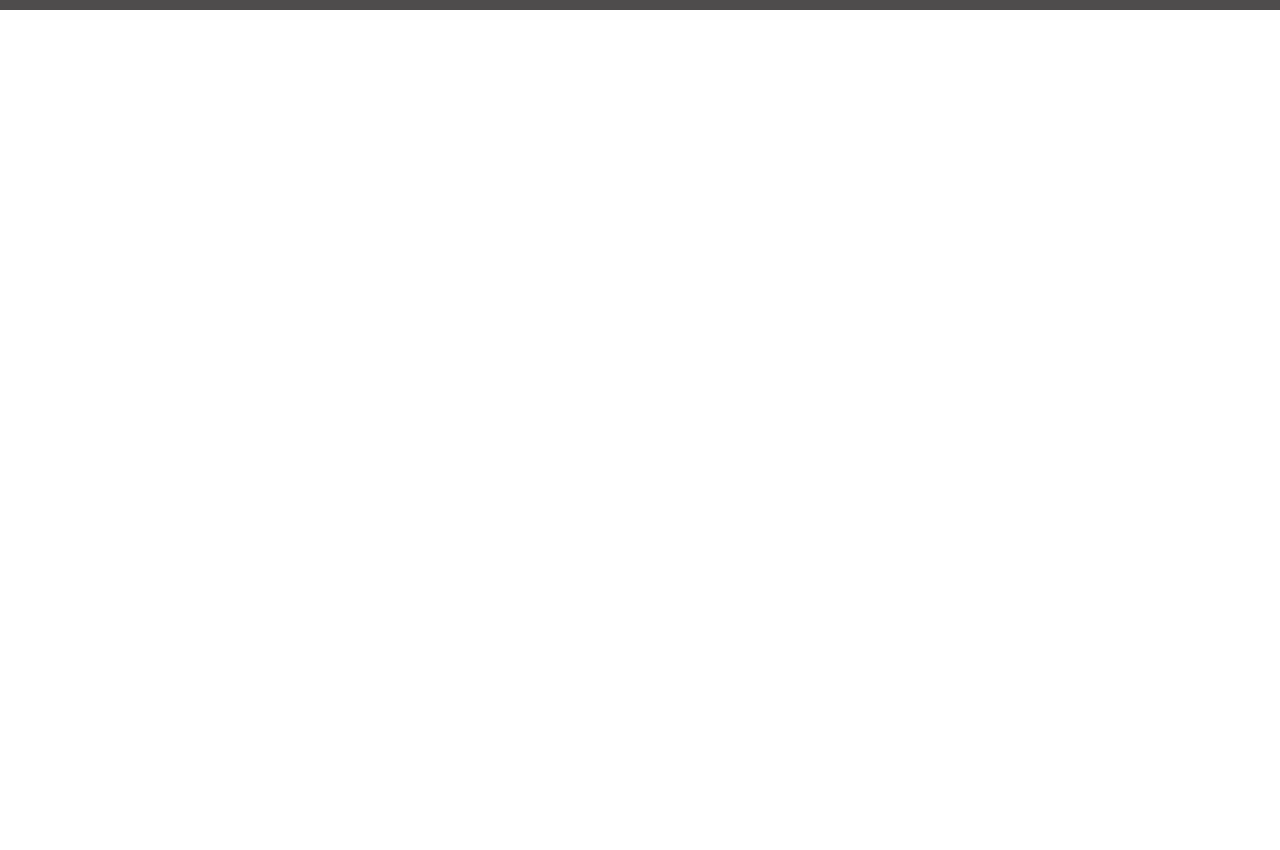
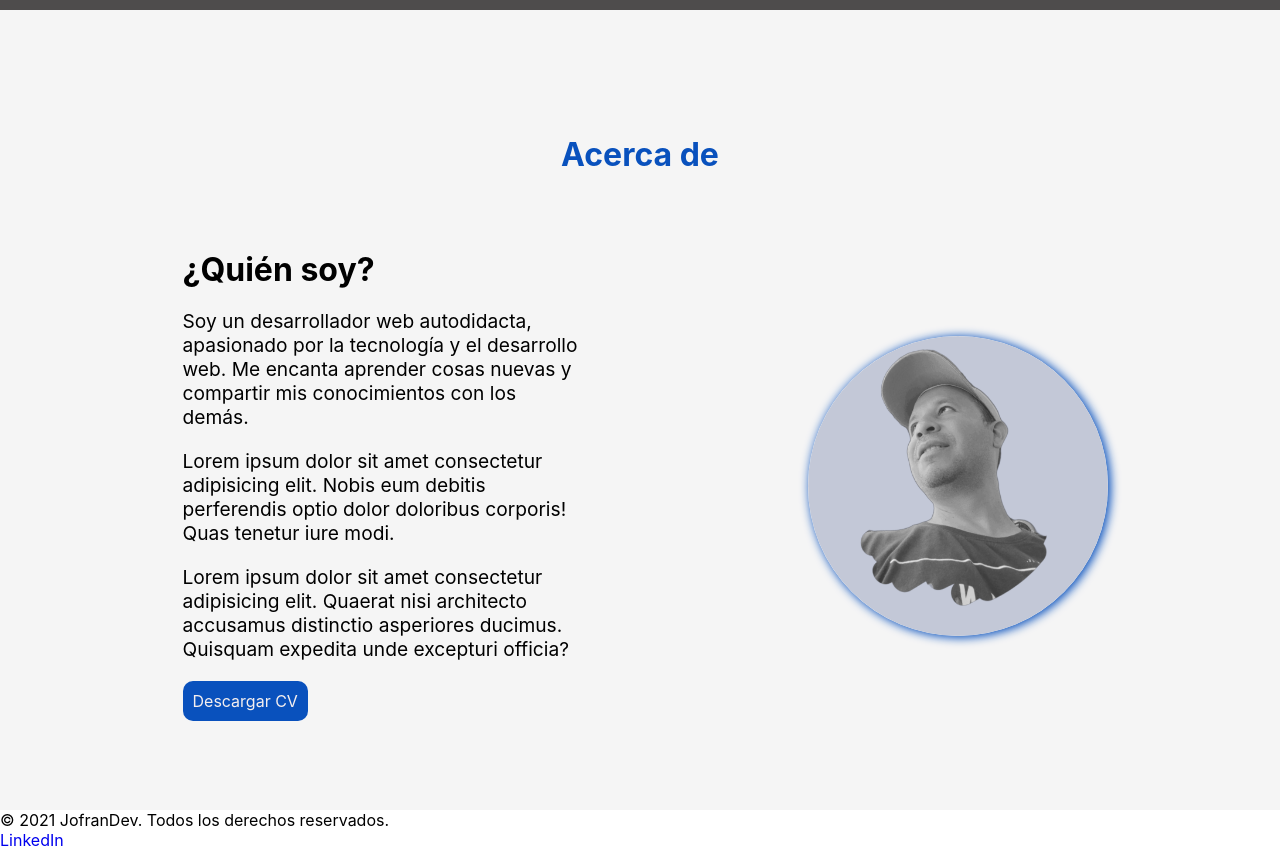
Before and after one commit to JofrarcDev/Portafolio, a React (Create React App) app: page / in a window 1280 px wide. Shown: the part 1860-2710 px from the top of the page. Before the commit the page ends 1870 px from the top, so only its background shows below. Built offline with nearby package versions, Linux system fonts and the light colour scheme.

Commit message:
cambio imagen de perfil y logo, creado componente acerca, respnsivo

```diff
--- a/src/App.js
+++ b/src/App.js
@@ -4,6 +4,7 @@ import Header from './componentes/Header/header';
 import Inicio from './componentes/Inicio/Inicio';
 import Proyectos from './componentes/proyectos/proyectos';
 import './App.css';
+import Acerca from './componentes/Acerca/acerca';
 
 function App() {
   return (
@@ -11,6 +12,13 @@ function App() {
       <Header />
       <Inicio />
       <Proyectos />
+      <Acerca />
+      <footer>
+        <div className="container__footer">
+          <p>© 2021 JofranDev. Todos los derechos reservados.</p>
+          <a href="https://www.linkedin.com/in/jofran-ramirez-1b1a6a1b5/" target="_blank" rel="noreferrer">LinkedIn</a>
+        </div>
+      </footer>
     </div>
 
   );
--- /dev/null
+++ b/src/componentes/Acerca/acerca.css
@@ -0,0 +1,111 @@
+.container__acerca {
+    display: flex;
+    flex-direction: column;
+    justify-content: center;
+    align-items: center;
+    height: 100vh;
+    width: 100%;
+    background-color: #f5f5f5;
+    padding-top: 1rem;
+
+}
+
+.container__acerca .acerca__titulo {
+    font-size: 2rem;
+    font-weight: 700;
+    color: #0951bd;
+    margin-bottom: 1rem;
+    margin-top: 5rem;
+}
+
+.container__acerca .container__contenido-acerca {
+    display: flex;
+    justify-content: space-around;
+    align-items: center;
+    width: 100%;
+    padding: 60px;
+    margin: 0 60px;
+}
+.container__acerca .container__contenido-acerca article{
+    margin-left: 10px;
+    width: 400px;
+}
+.container__acerca .container__contenido-acerca article h3 {
+    font-size: 2rem;
+    margin-bottom: 20px;
+}
+.container__acerca .container__contenido-acerca article p {
+    font-size: 1.2rem;
+    margin-bottom: 20px;
+}
+.container__acerca .container__contenido-acerca article .container__boton {
+    display: flex;
+    justify-content: space-between;
+    width: 250px;
+}
+.container__acerca .container__contenido-acerca article .container__boton a {
+    background-color:  #0951bd;
+    padding: 10px;
+    border-radius: 10px;
+    text-decoration: none;
+    color: rgb(245, 239, 239);
+}
+.container__acerca .container__contenido-acerca article .container__boton a:hover {
+    box-shadow: 2px 1px 10px 1px #0951bd;
+}
+.container__acerca .container__contenido-acerca .container__imagen {
+    display: flex;
+    justify-content: center;
+    align-items: center;
+    width: 300px;
+    height: 300px;
+}
+
+.container__acerca .container__contenido-acerca .container__imagen img {
+    width: 100%;
+    height: 100%;
+    border-radius: 50%;
+    box-shadow: 2px 1px 10px 1px #0951bd;
+}
+
+@media (max-width: 924px){
+    .container__acerca .container__contenido-acerca .container__imagen {
+        margin-top: 4rem;
+        width: 270px;
+        height: 270px;
+    }
+    .container__acerca .container__contenido-acerca article h3 {
+        font-size: 1.8rem;
+        margin-bottom: 12px;
+    }
+    .container__acerca .container__contenido-acerca article p {
+        font-size: 1rem;
+        margin-bottom: 15px;
+    }
+
+}
+@media (max-width: 884px){
+
+    .container__acerca .acerca__titulo {
+        margin-bottom: 0;
+        margin-top: 8rem;
+    }
+    .container__acerca .container__contenido-acerca {
+        display: flex;
+        padding: 20px;
+
+
+    }
+
+}
+
+@media (max-width: 810px){
+
+}
+@media (max-width: 768px) {
+    .container__acerca .container__contenido-acerca {
+        display: flex;
+        flex-direction: column;
+        margin-top: 0;
+    }
+}
--- /dev/null
+++ b/src/componentes/Acerca/acerca.jsx
@@ -0,0 +1,27 @@
+import React from 'react'
+import './acerca.css'
+import imagenAcerca from '../../logo/acerca.png'
+
+const Acerca = () => {
+  return (
+    <div className="container__acerca" id="acerca">
+      <h2 className="acerca__titulo">Acerca de</h2>
+      <div className="container__contenido-acerca">
+        <article>
+          <h3>¿Quién soy?</h3>
+          <p>Soy un desarrollador web autodidacta, apasionado por la tecnología y el desarrollo web. Me encanta aprender cosas nuevas y compartir mis conocimientos con los demás.</p>
+          <p>Lorem ipsum dolor sit amet consectetur adipisicing elit. Nobis eum debitis perferendis optio dolor doloribus corporis! Quas tenetur iure modi.</p>
+          <p>Lorem ipsum dolor sit amet consectetur adipisicing elit. Quaerat nisi architecto accusamus distinctio asperiores ducimus. Quisquam expedita unde excepturi officia?</p>
+          <div className="container__boton">
+            <a href="#" className="boton">Descargar CV</a>
+          </div>
+        </article>
+        <figure className='container__imagen'>
+          <img src={imagenAcerca} alt="Imagen de perfil" className="acerca__imagen" />
+        </figure>
+      </div>
+    </div>
+  )
+}
+
+export default Acerca
--- a/src/componentes/Header/header.jsx
+++ b/src/componentes/Header/header.jsx
@@ -1,7 +1,7 @@
 
 
 import React, {useState} from "react";
-import jofranicon from '../../logo/jofrandev.png';
+import jofranicon from '../../logo/jofrandev.jpg';
 import './header.css';  // Import the CSS file
 // Create a functional component
 const Header = () => {
@@ -15,7 +15,7 @@ const Header = () => {
         <nav className={`navbar ${isOpen && "open"}`}>
             <a href="#inicio">Inicio</a>
             <a href="#proyectos">Proyectos</a>
-            <a href="">Acerca de mí</a>
+            <a href="#acerca">Acerca de mí</a>
             <a href="">Contacto</a>
         </nav>
         <div className={`nav_toggle ${isOpen && "open"}`} onClick={ () => setIsOpen(!isOpen)}>
--- a/src/componentes/Inicio/Inicio.jsx
+++ b/src/componentes/Inicio/Inicio.jsx
@@ -1,6 +1,6 @@
 import React from "react";
 import "./inicio.css"
-import jofranicon from '../../logo/jofrandev.png';
+import jofranicon from '../../logo/jofrandev.jpg';
 import github from '../../iconos/github.svg';
 import linkedin from '../../iconos/linkedin.svg';
 import Twitter from '../../iconos/twitter.svg';
```
Also changed, not shown: src/logo/acerca.png (added), src/logo/jofrandev.jpg (added).
